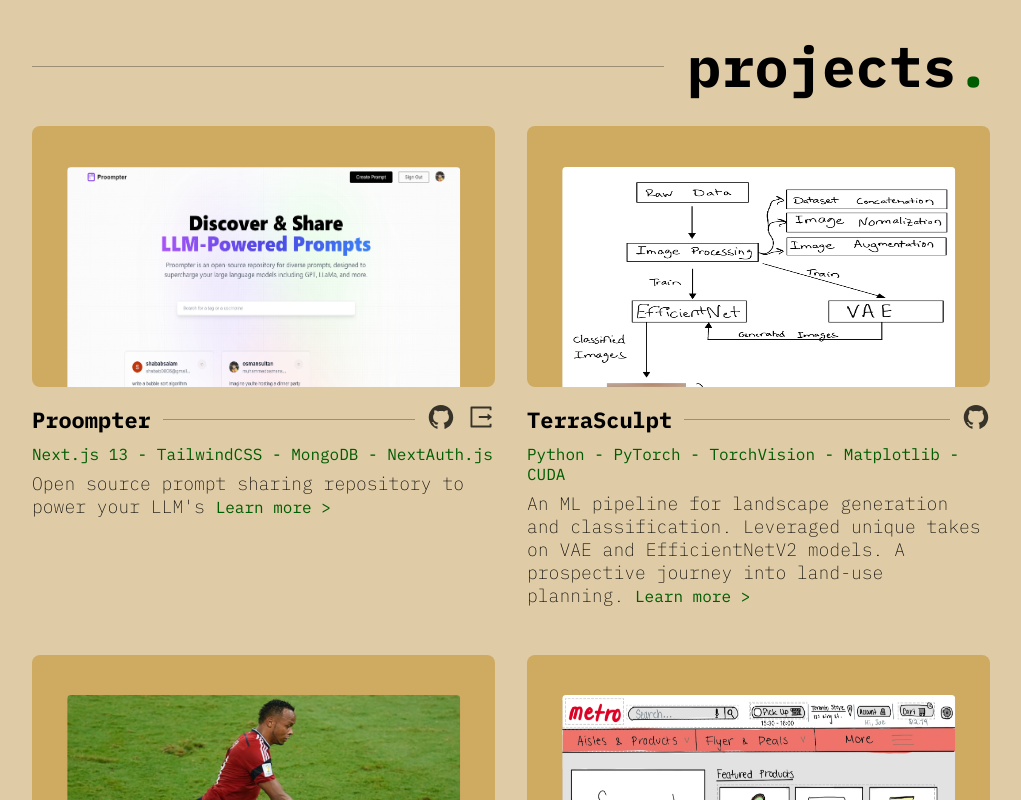
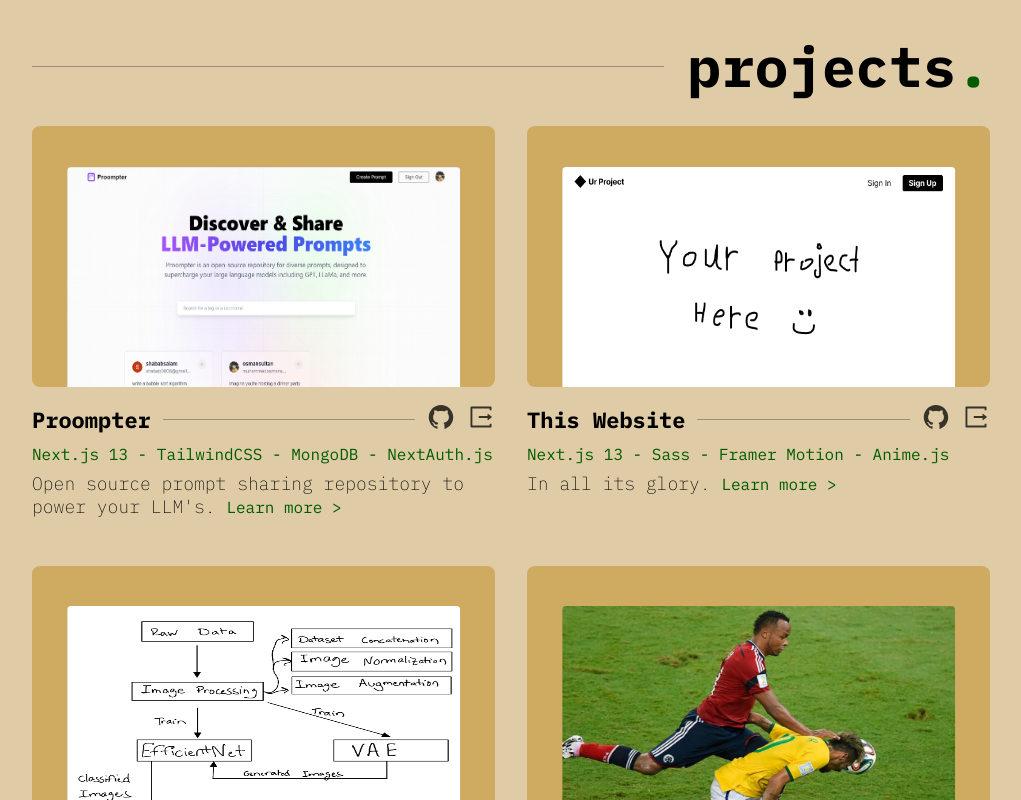
Before and after one commit to osman-sultan/osmansultan, a Next.js app: page / in a window 1280 px wide. Shown: the part 2320-3120 px from the top of the page, without its empty margins (159-1180 px from the left). Built offline with nearby package versions, Linux system fonts and the light colour scheme.

Commit message:
add visions and this website to exp/proj

```diff
--- a/components/home/experience/Experience.tsx
+++ b/components/home/experience/Experience.tsx
@@ -44,11 +44,22 @@
   {
     title: "Self-employed",
     position: "Coding Tutor",
-    time: "2021-2022",
+    time: "2021 - 2022",
     location: "Toronto, ON",
     description: `Applied practical Python, Java, and SQL programming experience to guide 3-10 students weekly, contributing to an average grade increase of 50% in related coursework.\n
     Provided instruction on diverse set of topics including syntax, data types, object-oriented programming, joins, algorithms, big-O notation, and more, contributing to a 30% improvement in test scores on these topics.\n
     Successfully implemented tailored weekly tutorial sessions, fostering a shift in students' perspectives towards programming, with notable growth in both proficiency and passion for the subject.`,
     tech: ["Python", "Java", "SQL"],
   },
+  {
+    title: "Visions of Science",
+    position: "Senior Club Facilitator",
+    time: "2019 - 2020",
+    location: "Mississauga, ON",
+    description: `Facilitated diverse STEM modules for over 20 local youth aged 6-13, covering topics from model bridge engineering to climate change exploration. This approach led to a 30% improvement in understanding of STEM concepts, as measured through pre and post module assessments.\n
+    Directed a team of 7 facilitators, effectively managing task delegation, resulting in a 20% improvement in overall team productivity and a 100% completion rate of modules.\n
+    Utilized engaging, kid-friendly approaches to present modules and educate on diverse topics, leading to a notable 45% increase in program retention rate, highlighting the successful adaptation of complex concepts for a young audience.\n
+    Provided support to resolve emotional disruptions and conflicts among youth, resulting in a 50% decrease in behavioral incidents and contributing to a more conducive learning environment.`,
+    tech: ["Scratch"],
+  },
 ];
--- a/components/home/projects/Projects.tsx
+++ b/components/home/projects/Projects.tsx
@@ -23,7 +23,7 @@
     code: "https://github.com/osman-sultan/proompter",
     projectLink: "https://projectproompter.vercel.app/",
     tech: ["Next.js 13", "TailwindCSS", "MongoDB", "NextAuth.js"],
-    description: "Open source prompt sharing repository to power your LLM's",
+    description: "Open source prompt sharing repository to power your LLM's.",
     modalContent: (
       <>
         <p>
@@ -42,6 +42,43 @@
           high-quality prompts to optimize these models (garbage in = garbage
           out). Proompter was also an excuse to finally learn Nextjs 13 and its
           new app directory to utilize serverless API endpoints (sayonara MVC).
+        </p>
+      </>
+    ),
+  },
+  {
+    title: "This Website",
+    imgSrc: "/project-imgs/example-project.jpg",
+    code: "https://github.com/osman-sultan/osmansultan",
+    projectLink: "https://www.osmansultan.me",
+    tech: ["Next.js 13", "Sass", "Framer Motion", "Anime.js"],
+    description: "In all its glory.",
+    modalContent: (
+      <>
+        <p>
+          The cool moving dots (click them) on the hero section were made with{" "}
+          <a href="https://animejs.com/" target="_blank">
+            anime.js
+          </a>
+          .
+        </p>
+        <p>
+          The reveal on scroll animations were made with{" "}
+          <a href="https://www.framer.com/motion/" target="_blank">
+            framer motion
+          </a>
+          .
+        </p>
+        <p>The font I used is IBM Plex Mono.</p>
+        <p>
+          Colours: background: rgb(223, 204, 166), bg-opaque: rgba(223, 204, 166
+          0.25), background-light: rgb(207, 171, 98), background-dark: rgb(223,
+          204, 166), text: rgb(0, 0, 0), brand: rgb(0, 92, 0).
+        </p>
+        <p style={{ fontStyle: "italic" }}>
+          Tried going for a forest, earthy vibe with the browns and greens. My
+          friend said the font is cringe cause it screams &quot;i&apos;m a
+          coder&quot; - do you agree?
         </p>
       </>
     ),
```
